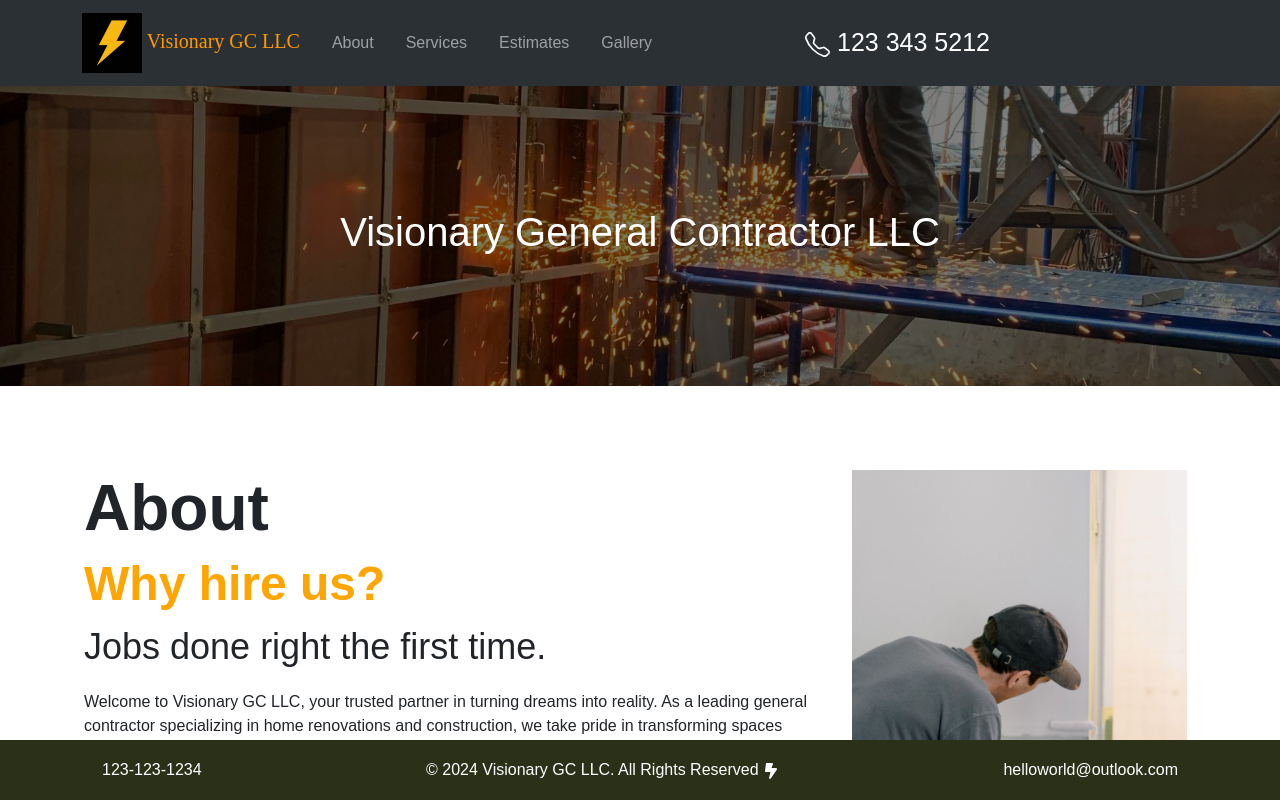
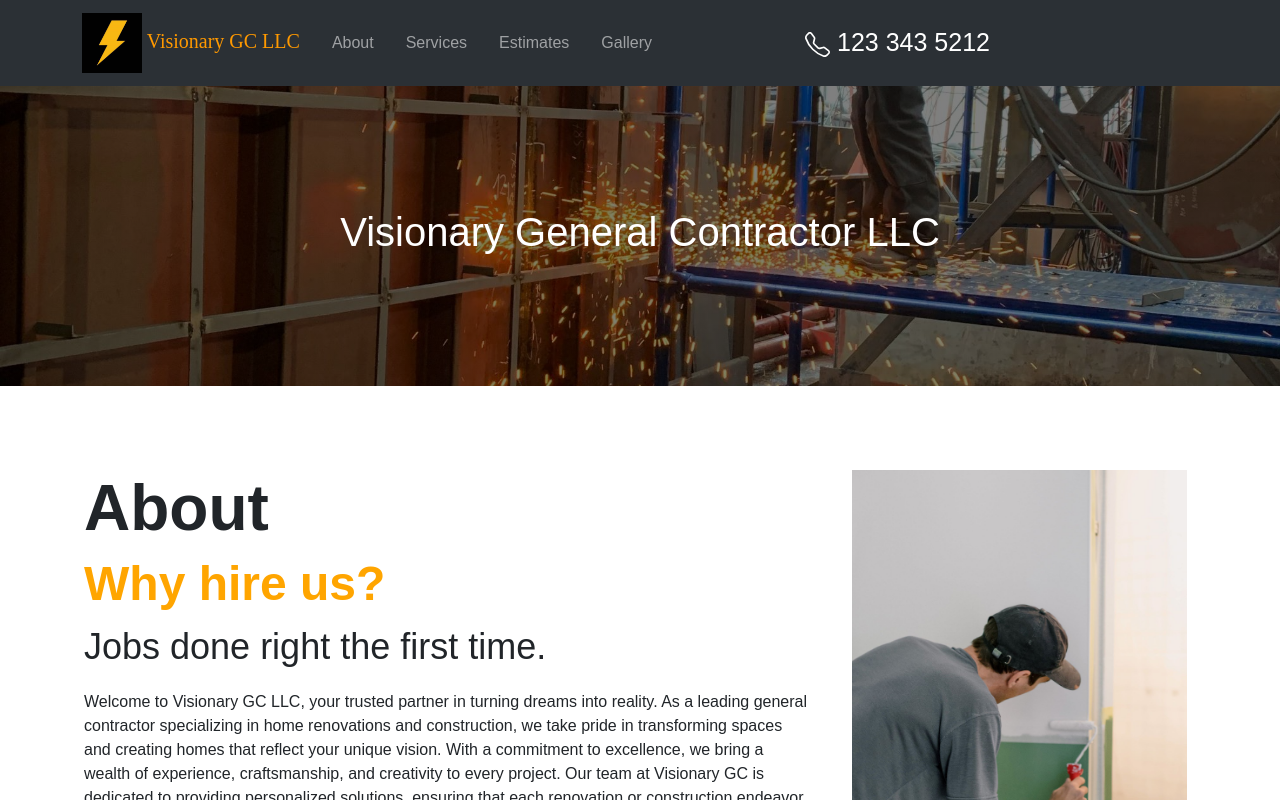
Before and after one commit to Gooberin95/electricslide, a React (Create React App) app: page / in a window 1280 px wide. Shown: the top 800 px of the page. Built offline with nearby package versions, Linux system fonts and the light colour scheme.

Commit message:
adding none sticky footer

```diff
--- a/src/Footer.js
+++ b/src/Footer.js
@@ -8,7 +8,7 @@ import Container from 'react-bootstrap/Container'
 function Footer() {
 	    return (
 		            <>
-		                <div className="fixed-bottom">
+
 		                    <Navbar style={{ backgroundColor: "rgb(43,48,25)", height: "60px" }}>
 		                        <Container className="justify-content-between align-items-center">
 		                            <Nav.Link style={{ marginRight: "20px", marginLeft: "20px", color: "white" }} href="#">123-123-1234</Nav.Link>
@@ -16,7 +16,6 @@ function Footer() {
 		                            <Nav.Link style={{ marginRight: "20px", marginLeft: "20px", color: "white" }} href="#">helloworld@outlook.com</Nav.Link>
 		                        </Container>
 		                    </Navbar>
-		                </div>
 		            </>
 		        );
 }
```
